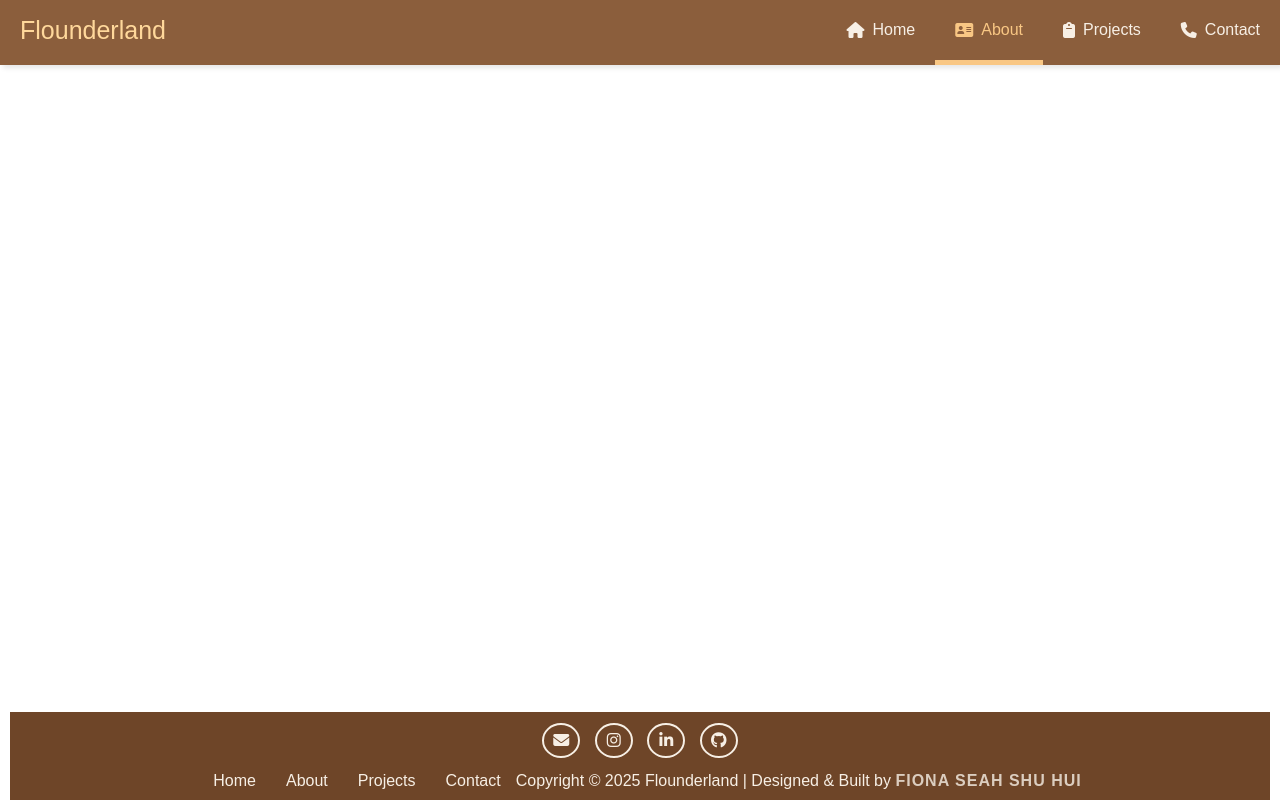
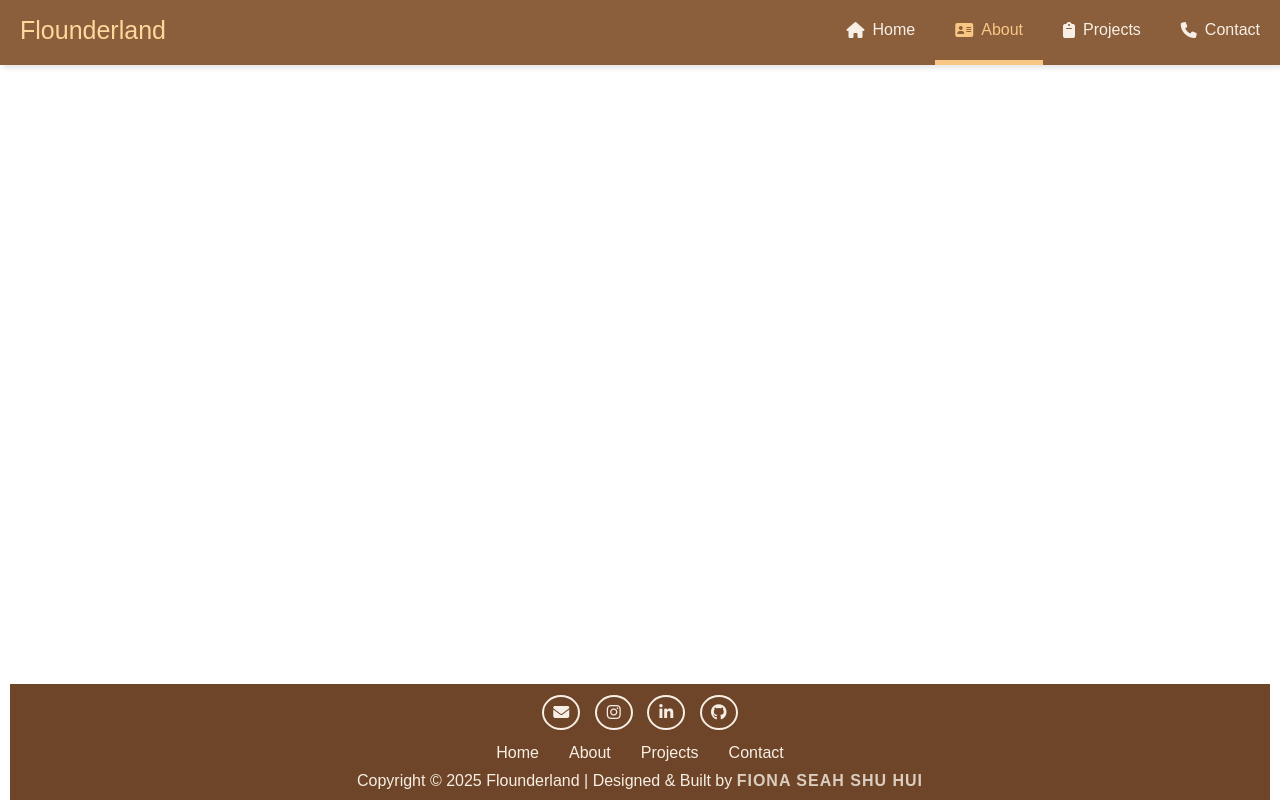
Before and after one commit to FionaSeahShuHui1998/Flounderland, a plain HTML site: page about.html in a window 1280 px wide. Drawn offline with Linux system fonts and the light colour scheme.

Commit message:
style: refine footer design and layout
style: refine footer design and layout

```diff
--- a/about.html
+++ b/about.html
@@ -47,8 +47,6 @@
       </div>
       <div class="navItems">
         <ul>
-      <div class="navItems">
-        <ul>
           <li><a href="index.html">Home</a></li>
           <li><a href="about.html">About</a></li>
           <li><a href="projects.html">Projects</a></li>
--- a/css/footer.css
+++ b/css/footer.css
@@ -1,7 +1,6 @@
 * {
   margin: 0px;
   padding: 0px;
-  text-align: center;
 }
 
 footer {
@@ -62,6 +61,7 @@ footer {
 }
 
 .copyright {
+  text-align: center;
   padding-bottom: 10px;
 }
 
```
Also changed, not shown: contact.html (+0 -2 lines), projects.html (+0 -2 lines).
